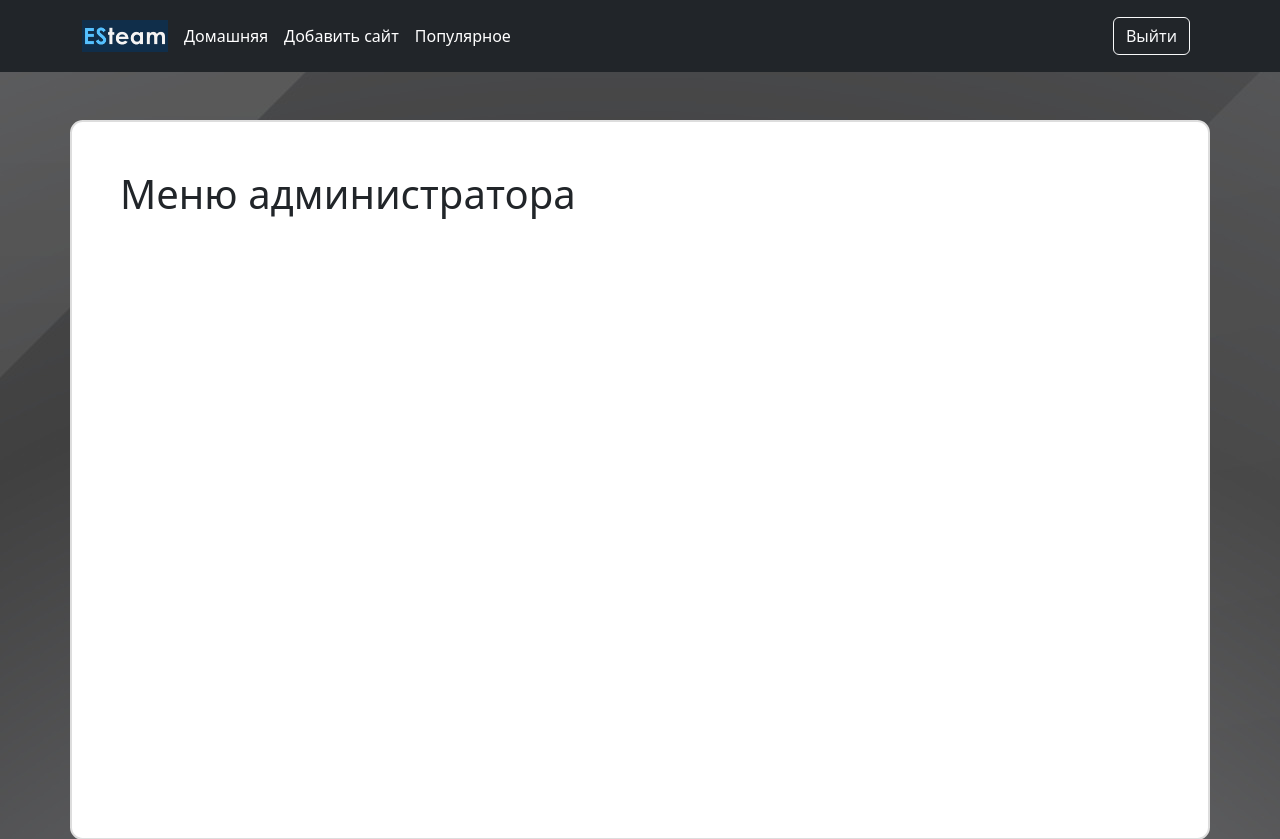
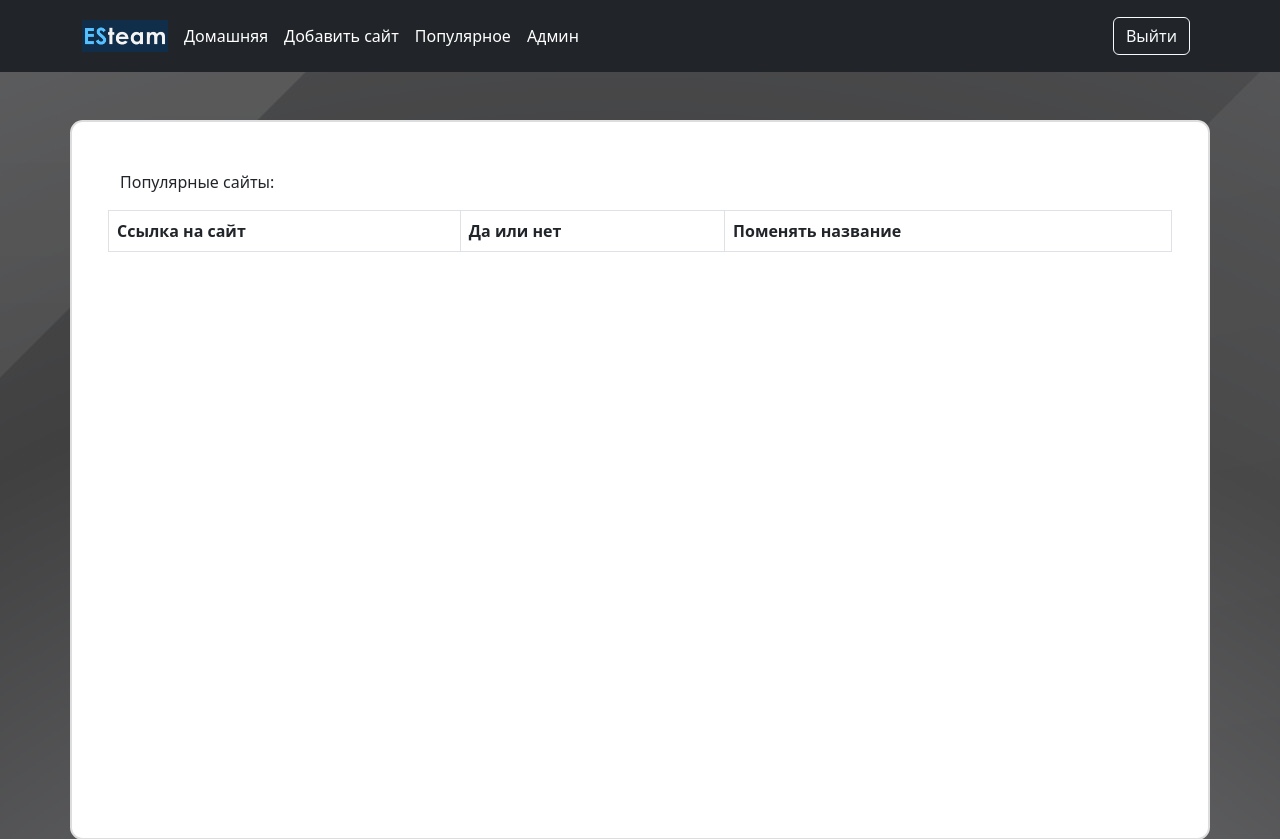
Before and after one commit to Shadow318193/Detector, a Flask app: page /admin in a window 1280 px wide. Shown: the top 839 px of the page. Run offline with Flask 3, Linux system fonts and the light colour scheme; a user stored in the database is signed in; tables that the repository leaves empty hold one stand-in row (values such as "Sample post"); lists and menus that the app fills with data are empty.

Commit message:
update html admin

```diff
--- a/main.py
+++ b/main.py
@@ -232,15 +232,11 @@ def site_repost_page():
     return render_template("site_repost.html")
 
 
-@app.route("/admin", methods=["POST", "GET"])
+@app.route("/admin", methods=["GET"])
 def admin_page():
-    if current_user.is_authenticated:
-        if current_user.is_admin:
-            return render_template("admin.html")
-        else:
-            abort(403)
-    else:
-        abort(401)
+    total = db.non_moderated_list()
+    name = list(total.keys())
+    return render_template("admin.html", number=len(name), total=total, name=name)
 
 
 @app.errorhandler(401)
--- a/templates/admin.html
+++ b/templates/admin.html
@@ -1,4 +1,32 @@
 {% extends 'base.html' %}
 {% block main_content %}
-    <h1>Меню администратора</h1>
+    <div class="row pb-3">
+        <p>Популярные сайты:</p>
+        <table class="table table-bordered">
+            <thead class="thead-dark">
+            <tr>
+                 <th scope="col">Ссылка на сайт</th>
+                 <th scope="col">Да или нет</th>
+                 <th scope="col">Поменять название</th>
+            </tr>
+            </thead>
+            <tbody>
+            {% for i in range(number) %}
+                <tr>
+                    <th>
+                        <a href={{ total[name[i]][1] }} scope="row">{{ total[name[i]][1] }}</a>
+                    </th>
+                    <th>
+                        <button type="submit" class="btn btn-info btn-lg">Да</button>
+                        <button type="submit" class="btn btn-info btn-lg">Нет</button>
+                    </th>
+                    <th>
+                    <input type="text" class="form-control" id="lname" name="lname" value={{ total[name[i]][0] }}>
+                    </th>
+
+                </tr>
+            {% endfor %}
+            </tbody>
+        </table>
+    </div>
 {% endblock %}
--- a/templates/base.html
+++ b/templates/base.html
@@ -19,7 +19,14 @@
                         <li><a href="/popular"
                                class="nav-link px-2 text-white">Популярное</a>
                         </li>
+                        {% if current_user.is_admin %}
+                            <li><a href="/admin"
+                               class="nav-link px-2 text-white">Админ</a>
+                            </li>
+                        {% endif %}
                     {% endif %}
+
+
                 </ul>
 
                 <div class="text-end">
```
